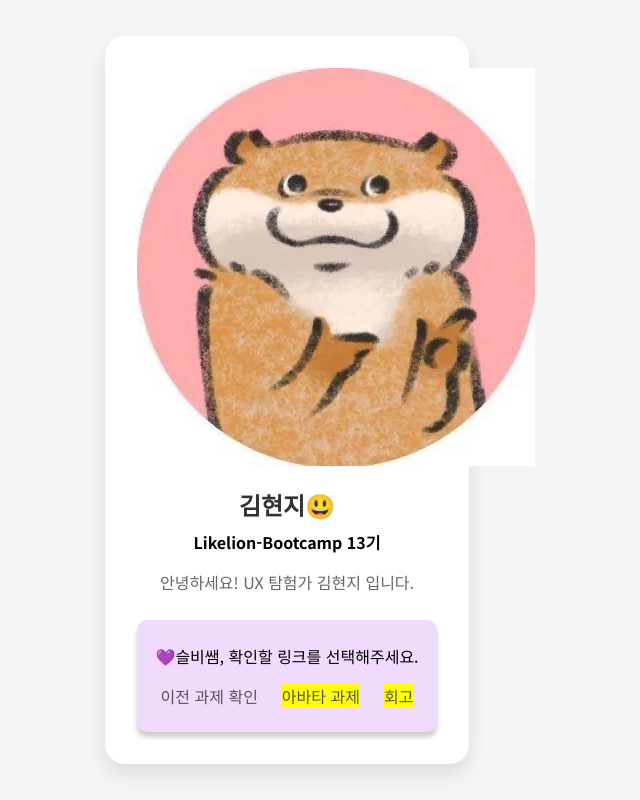
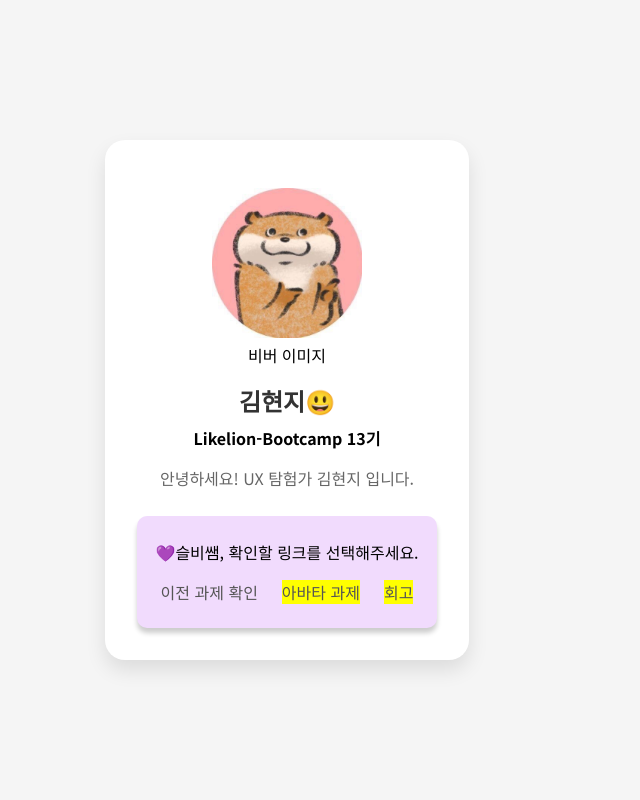
Before and after one commit to hyunji1117/home-work, a website: page index.html in a window 1280 px wide. Shown: the whole page, without its empty margins (353-993 px from the left). Drawn offline with Linux system fonts and the light colour scheme.

Commit message:
figure 추가

```diff
--- a/index.html
+++ b/index.html
@@ -26,8 +26,8 @@
       }
 
       .profile-image {
-        width: 150px;
-        height: 150px;
+        /* width: 150px;
+        height: 150px; */
         border-radius: 50%;
         margin-bottom: 1.5rem;
         object-fit: cover;
@@ -105,8 +105,17 @@
         <source srcset="/src/assets/images/evelyn-profile.avif" type="image/avif">
         <img src="/src/assets/images/evelyn-profile.jpeg" alt="비버 이미지">
       </picture> -->
-      <img src="/src/assets/images/evelyn-profile.webp" alt="비버 이미지" />
+      <!-- <img src="/src/assets/images/evelyn-profile.webp" alt="비버 이미지" /> -->
 
+      <figure>
+        <img
+          src="/src/assets/images/evelyn-profile.jpeg"
+          alt="비버 이미지"
+          width="150"
+        height="150"
+        /> <!-- lazy loading은 변두리 이미지만 적용할 것 -->
+        <figcaption>비버 이미지</figcaption>
+      </figure>
       <h1 class="name">김현지😃</h1>
       <h2 class="lioncamp-13">Likelion-Bootcamp 13기</h2>
       <p class="about-me">안녕하세요! UX 탐험가 김현지 입니다.</p>
```
